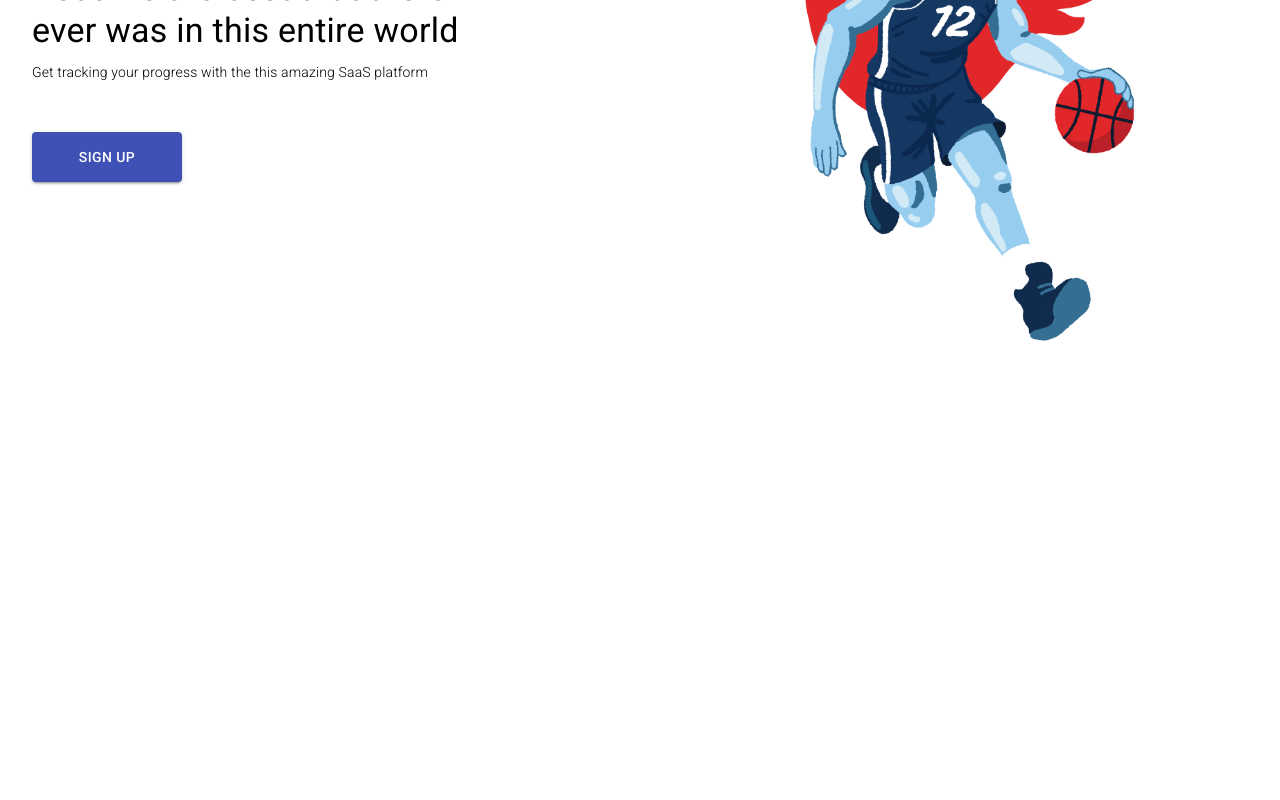
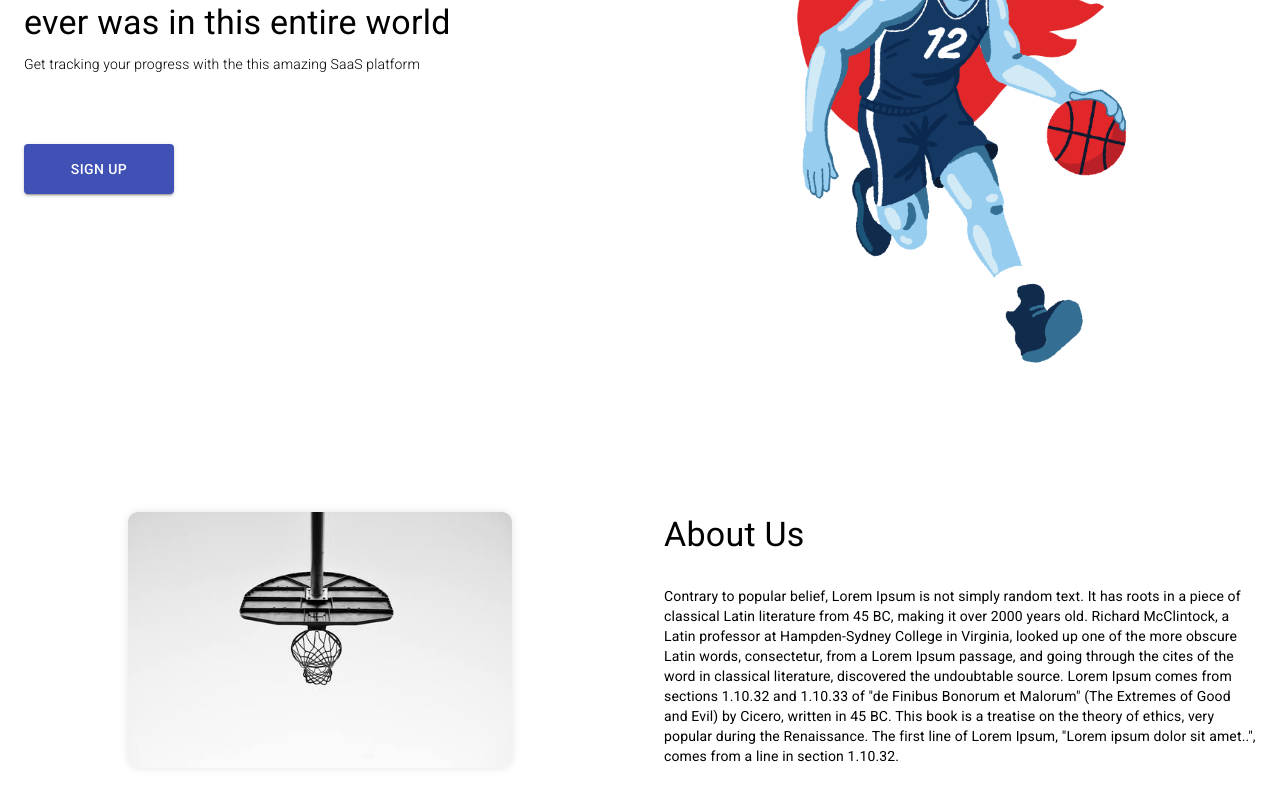
Before and after one commit to DariusPirvulescu/goco-test-client, a React (Create React App) app: page / in a window 1280 px wide. Shown: the part 264-1064 px from the top of the page. Before the commit the page ends 800 px from the top, so only its background shows below. Built offline with nearby package versions, Linux system fonts and the light colour scheme.

Commit message:
Add About section

```diff
--- a/public/index.html
+++ b/public/index.html
@@ -43,5 +43,12 @@
       To begin the development, run `npm start` or `yarn start`.
       To create a production bundle, use `npm run build` or `yarn build`.
     -->
+    <style type="text/css">
+      body {
+        margin: 0;
+        padding: 0;
+        font-family: sans-serif;
+      }
+    </style>
   </body>
 </html>
--- /dev/null
+++ b/src/components/molecules/About.js
@@ -0,0 +1,84 @@
+import React from "react";
+
+import { makeStyles } from "@material-ui/core/styles";
+import Grid from "@material-ui/core/Grid";
+import Typography from "@material-ui/core/Typography";
+
+import aboutImg from "assets/images/about.jpg";
+
+const useStyle = makeStyles((theme) => ({
+  root: {
+    paddingBottom: 40,
+    // background: '#f2f2f2'
+  },
+  gridContainer: {
+    flexDirection: "column-reverse",
+    [theme.breakpoints.up("sm")]: {
+      flexDirection: "initial",
+      alignItems: "center",
+    },
+  },
+  imgAbout: {
+    width: "80%",
+    margin: "20px auto",
+    borderRadius: 10,
+    display: "block",
+    [theme.breakpoints.up("md")]: {
+      width: "60%",
+      boxShadow: "0 0 10px rgb(0 0 0 / 10%)",
+    },
+  },
+  titleContainer: {
+    padding: 24,
+    textAlign: "center",
+    "& h2": {
+      marginBottom: 30,
+    },
+    [theme.breakpoints.up("sm")]: {
+      textAlign: "left",
+    },
+  },
+}));
+
+const About = () => {
+  const classes = useStyle();
+
+  return (
+    <div className={classes.root}>
+      <Grid container className={classes.gridContainer}>
+        <Grid item xs={12} sm={6}>
+          <img src={aboutImg} alt="basket net" className={classes.imgAbout} />
+        </Grid>
+        <Grid item xs={12} sm={6}>
+          <div className={classes.titleContainer}>
+            <Typography className={classes.title} variant="h4" component="h2">
+              About Us
+            </Typography>
+            <Typography
+              className={classes.subtitle}
+              variant="body2"
+              component="p"
+            >
+              Contrary to popular belief, Lorem Ipsum is not simply random text.
+              It has roots in a piece of classical Latin literature from 45 BC,
+              making it over 2000 years old. Richard McClintock, a Latin
+              professor at Hampden-Sydney College in Virginia, looked up one of
+              the more obscure Latin words, consectetur, from a Lorem Ipsum
+              passage, and going through the cites of the word in classical
+              literature, discovered the undoubtable source. Lorem Ipsum comes
+              from sections 1.10.32 and 1.10.33 of "de Finibus Bonorum et
+              Malorum" (The Extremes of Good and Evil) by Cicero, written in 45
+              BC. This book is a treatise on the theory of ethics, very popular
+              during the Renaissance. The first line of Lorem Ipsum, "Lorem
+              ipsum dolor sit amet..", comes from a line in section 1.10.32.
+            </Typography>
+          </div>
+        </Grid>
+        <br />
+        {/* <span>Photo by <a href="https://unsplash.com/@montylov?utm_source=unsplash&amp;utm_medium=referral&amp;utm_content=creditCopyText">MontyLov</a> on <a href="https://unsplash.com/s/photos/basketball?utm_source=unsplash&amp;utm_medium=referral&amp;utm_content=creditCopyText">Unsplash</a></span> */}
+      </Grid>
+    </div>
+  );
+};
+
+export default About;
--- a/src/components/molecules/Header.js
+++ b/src/components/molecules/Header.js
@@ -10,11 +10,16 @@ import ActionButton from "components/atoms/ActionButton";
 const useStyle = makeStyles((theme) => ({
   root: {
     width: "100vw",
+    paddingBottom: 50,
   },
   gridContainer: {
     flexDirection: "column-reverse",
     [theme.breakpoints.up("sm")]: {
+      height: "70vh",
       flexDirection: "row",
+    },
+    [theme.breakpoints.up("md")]: {
+      height: "80vh",
     },
   },
   vector: {
@@ -22,35 +27,35 @@ const useStyle = makeStyles((theme) => ({
     margin: "auto",
     display: "block",
     [theme.breakpoints.up("sm")]: {
-      width: "65%"
+      width: "65%",
+      marginTop: 30,
     },
   },
   titleContainer: {
     marginTop: 30,
-    padding: '0 24px',
+    padding: "0 24px",
+    textAlign: "center",
     [theme.breakpoints.up("sm")]: {
-      marginTop: '15%'
+      marginTop: "15%",
+      textAlign: "left",
     },
     [theme.breakpoints.up("md")]: {
       marginTop: "25%",
       paddingRight: 144,
-    }
-  },
-  centerMobile: {
-    textAlign: 'center',
-    [theme.breakpoints.up("sm")]: {
-      textAlign: 'left'
     },
   },
   subtitle: {
     fontWeight: 200,
-    marginTop: 10
+    marginTop: 10,
   },
   cta: {
-    marginTop: 50,
+    marginTop: 30,
     width: 150,
-    height: 50
-  }
+    height: 50,
+    [theme.breakpoints.up("md")]: {
+      marginTop: 70,
+    },
+  },
 }));
 
 const Header = () => {
@@ -60,10 +65,14 @@ const Header = () => {
       <Grid container className={classes.gridContainer}>
         <Grid item xs={12} sm={6}>
           <div className={classes.titleContainer}>
-          <Typography className={`${classes.title} ${classes.centerMobile}`} variant="h4" component="h1" >
+            <Typography className={classes.title} variant="h4" component="h1">
               Become the best that there ever was in this entire world
             </Typography>
-          <Typography className={`${classes.subtitle} ${classes.centerMobile}`} variant="body2" component="h3" >
+            <Typography
+              className={classes.subtitle}
+              variant="body2"
+              component="h3"
+            >
               Get tracking your progress with the this amazing SaaS platform
             </Typography>
             <ActionButton style={classes.cta} />
--- a/src/components/organisms/Homepage.js
+++ b/src/components/organisms/Homepage.js
@@ -1,16 +1,16 @@
 import React, { useContext } from "react";
 
 import { UserContext } from "contexts/userContext";
-import { usePostFetch } from "customHooks/usePostFetch"
+import { usePostFetch } from "customHooks/usePostFetch";
 
 import Header from "components/molecules/Header";
+import About from "components/molecules/About";
 
 const Homepage = () => {
   const { providedUser } = useContext(UserContext);
   const [res, sendRequest] = usePostFetch();
 
   const handleSignOut = () => {
-
     sendRequest("/sign-out", {});
     providedUser.setUser({});
     localStorage.clear();
@@ -19,16 +19,14 @@ const Homepage = () => {
 
   return (
     <>
+      <Header />
+      <About />
 
-      <Header />
-
-      {providedUser.user && providedUser.user.email ?
+      {providedUser.user && providedUser.user.email ? (
         <button onClick={handleSignOut}>Sign Out</button>
-      :
-        null
-      }
+      ) : null}
     </>
-  )
-}
+  );
+};
 
 export default Homepage;
```
Also changed, not shown: src/assets/images/about.jpg (added). Lines whose indentation alone changed are shown as unchanged.
